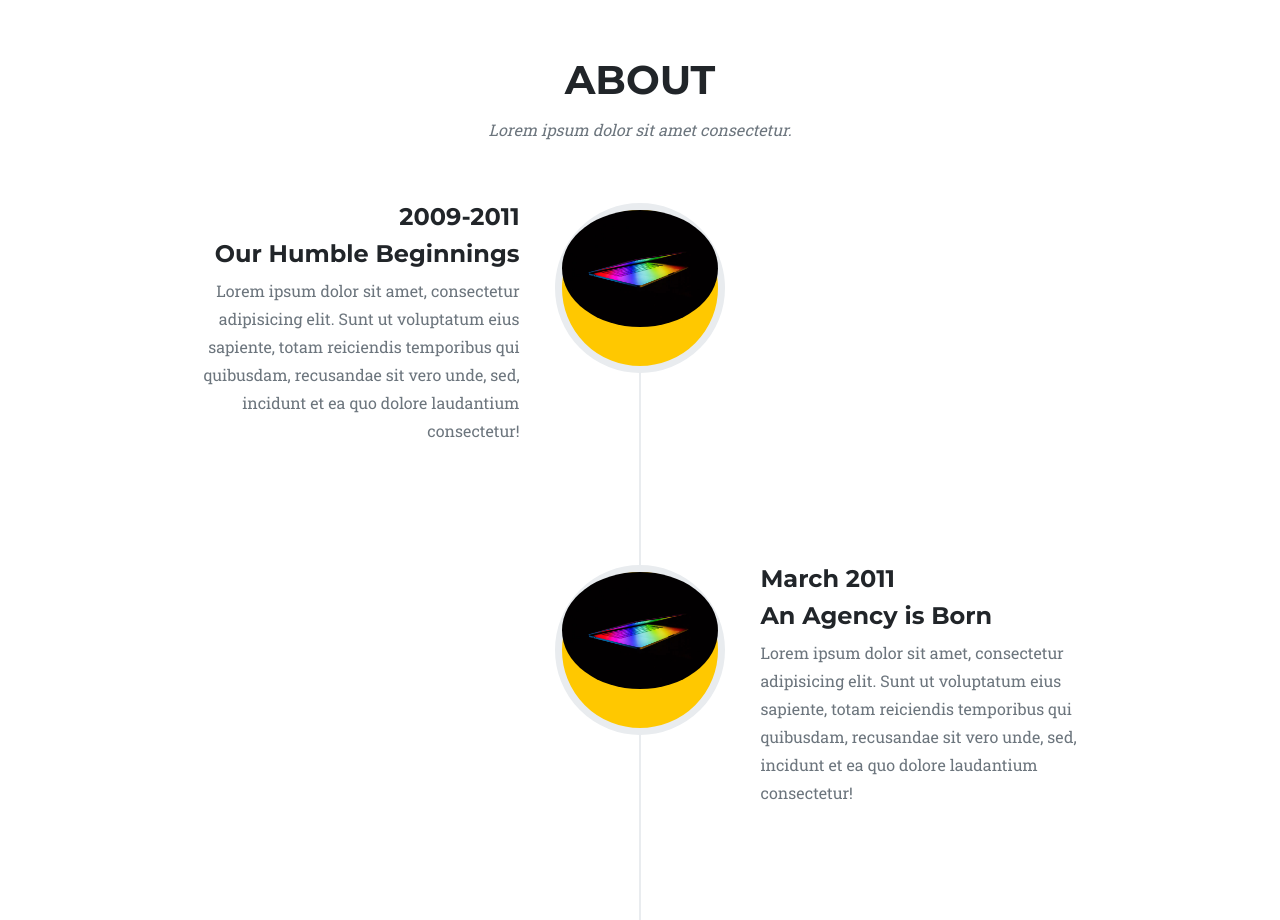
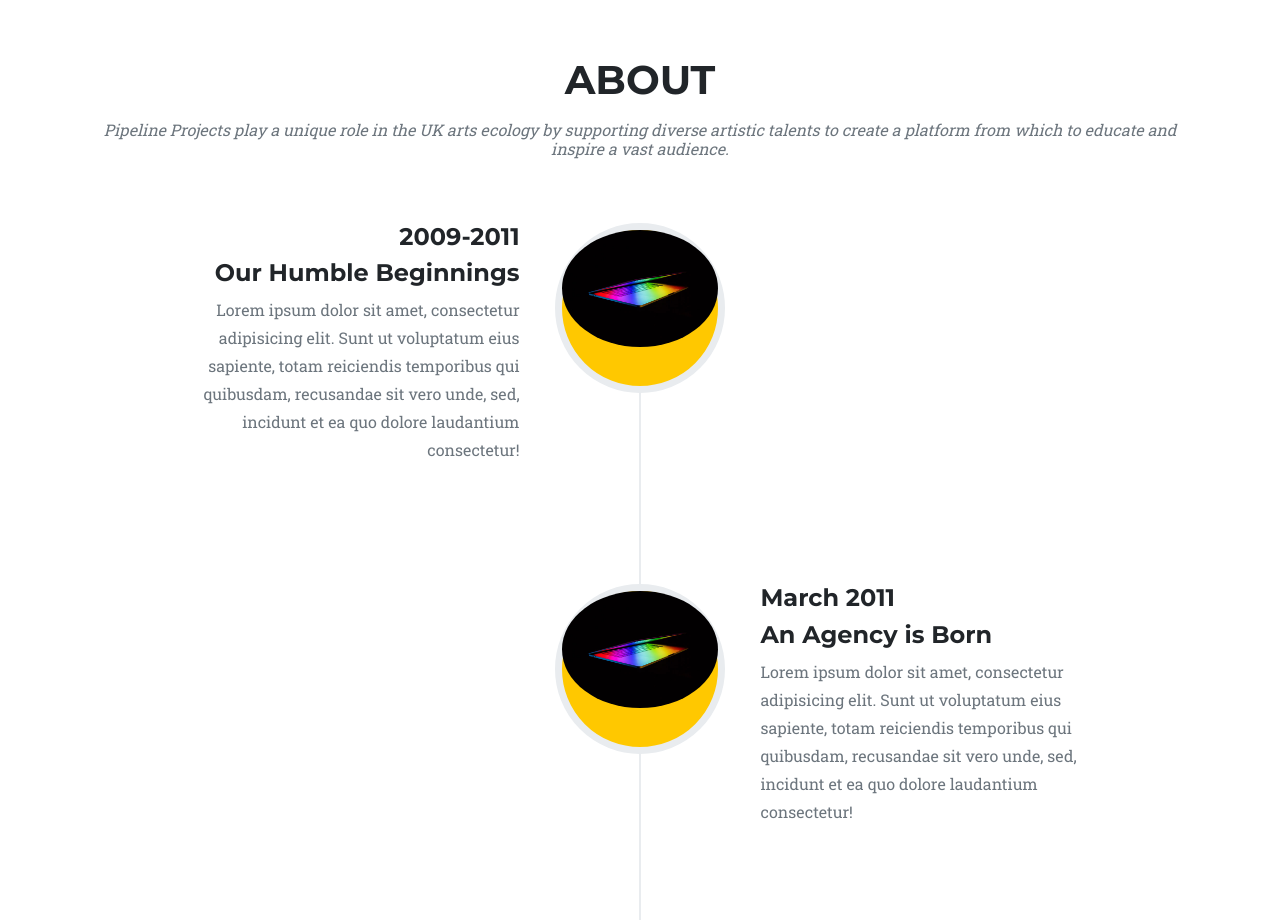
Before and after one commit to pipelineproject25/pipeline.project, a plain HTML site: page index.html in a window 1280 px wide. Shown: the part 2260-3180 px from the top of the page. Drawn offline with nearby package versions, Linux system fonts and the light colour scheme.

Commit message:
Update index.html

```diff
--- a/index.html
+++ b/index.html
@@ -190,7 +190,7 @@
             <div class="container">
                 <div class="text-center">
                     <h2 class="section-heading text-uppercase">About</h2>
-                    <h3 class="section-subheading text-muted">Lorem ipsum dolor sit amet consectetur.</h3>
+                    <h3 class="section-subheading text-muted">Pipeline Projects play a unique role in the UK arts ecology by supporting diverse artistic talents to create a platform from which to educate and inspire a vast audience.</h3>
                 </div>
                 <ul class="timeline">
                     <li>
```
